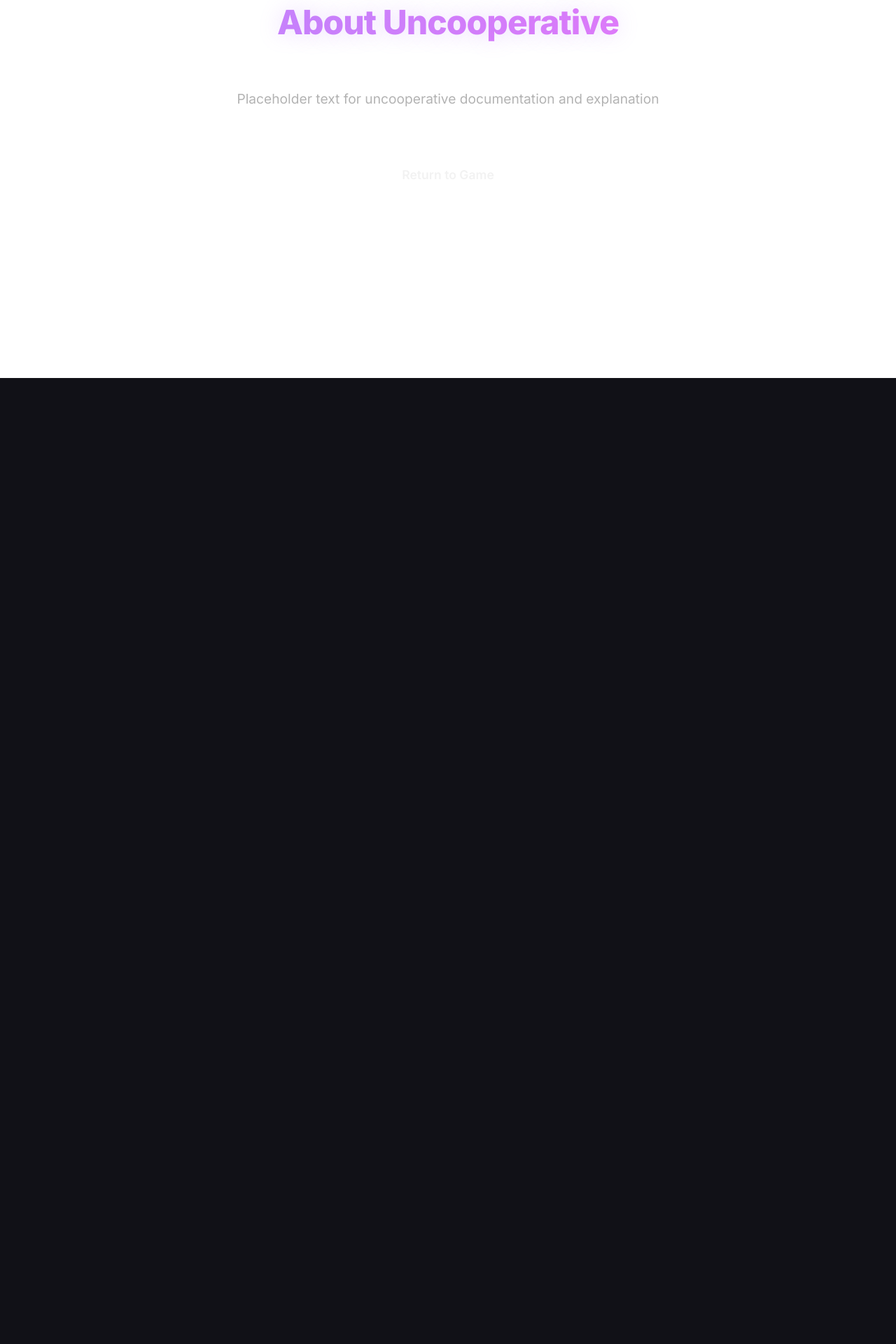
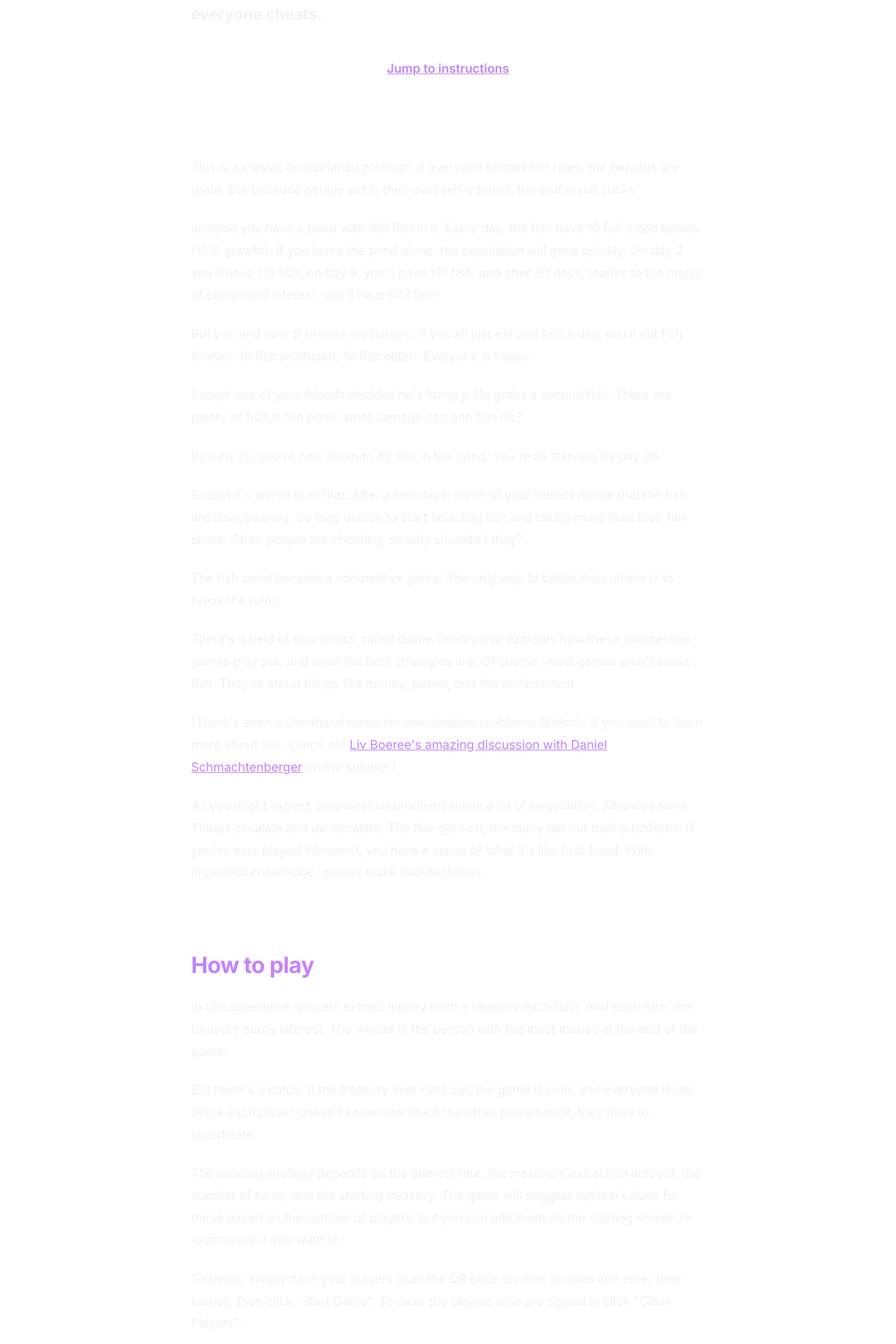
Before and after one commit to alistaircroll/Uncooperative, a Next.js app: page /about in a window 1280 px wide. Shown: the part 260-2180 px from the top of the page at 70% size. Before the commit the page ends 800 px from the top, so only its background shows below. Built offline with nearby package versions, Linux system fonts and the light colour scheme.

Commit message:
Update About page with full content: fish pond analogy, game theory, and instructions

```diff
--- a/src/app/about/about.module.css
+++ b/src/app/about/about.module.css
@@ -34,6 +34,44 @@
     margin-bottom: 2rem;
 }
 
+.card p {
+    font-size: 1.1rem;
+    color: var(--foreground);
+    line-height: 1.8;
+    margin-bottom: 1.5rem;
+}
+
+.card p:last-child {
+    margin-bottom: 0;
+}
+
+.card a {
+    color: #c084fc;
+    text-decoration: underline;
+    transition: color 0.2s ease;
+}
+
+.card a:hover {
+    color: #e879f9;
+}
+
+.largeText {
+    font-size: 1.4rem !important;
+    font-weight: 600;
+    line-height: 1.6 !important;
+    margin-bottom: 2rem !important;
+}
+
+.sectionTitle {
+    font-size: 2rem;
+    font-weight: 700;
+    margin-bottom: 1.5rem;
+    background: linear-gradient(to right, #c084fc, #e879f9);
+    -webkit-background-clip: text;
+    background-clip: text;
+    color: transparent;
+}
+
 .placeholder {
     font-size: 1.2rem;
     color: var(--text-secondary);
--- a/src/app/about/page.tsx
+++ b/src/app/about/page.tsx
@@ -8,8 +8,83 @@ export default function AboutPage() {
                 <h1 className={styles.title}>About Uncooperative</h1>
 
                 <div className={styles.card}>
-                    <p className={styles.placeholder}>
-                        Placeholder text for uncooperative documentation and explanation
+                    <p className={styles.largeText}>
+                        Cooperating is hard. When a bunch of people share a finite resource, but act selfishly, everyone is eventually worse off. On the other hand, the cheater does better than everyone else—so everyone cheats.
+                    </p>
+
+                    <div className={styles.actions}>
+                        <a href="#how-to-play" className={styles.button}>
+                            Jump to instructions
+                        </a>
+                    </div>
+                </div>
+
+                <div className={styles.card}>
+                    <p>
+                        This is a classic coordination problem: If everyone follows the rules, the benefits are great. But because people act in their own self-interest, the end result sucks.
+                    </p>
+
+                    <p>
+                        Imagine you have a pond with 100 fish in it. Every day, the fish have 10 full-sized babies (10% growth). If you leave the pond alone, the population will grow quickly. On day 2 you'll have 110 fish; on day 3, you'll have 121 fish; and after 20 days, thanks to the magic of compound interest, you'll have 672 fish!
+                    </p>
+
+                    <p>
+                        But you and your 9 friends are hungry. If you all just eat one fish a day, you'll eat fish forever. 10 fish produced, 10 fish eaten. Everyone is happy.
+                    </p>
+
+                    <p>
+                        Except one of your friends decides he's hungry. He grabs a second fish. There are plenty of fish in the pond; what damage can one fish do?
+                    </p>
+
+                    <p>
+                        By turn 20, you're now down to 42 fish in the pond. You're all starving by day 26.
+                    </p>
+
+                    <p>
+                        Except it's worse than that: After a few days, some of your friends notice that the fish are disappearing. So they decide to start hoarding fish and taking more than their fair share. Other people are cheating, so why shouldn't they?
+                    </p>
+
+                    <p>
+                        The fish pond became a competitive game. The only way to better than others is to break the rules.
+                    </p>
+
+                    <p>
+                        There's a field of economics called Game Theory that explores how these competitive games play out, and what the best strategies are. Of course, most games aren't about fish: They're about things like money, power, and the environment.
+                    </p>
+
+                    <p>
+                        (There's even a shorthand name for coordination problems: Moloch. If you want to learn more about this, check out <a href="https://youtu.be/KCSsKV5F4xc" target="_blank" rel="noopener noreferrer">Liv Boeree's amazing discussion with Daniel Schmachtenberger</a> on the subject.)
+                    </p>
+
+                    <p>
+                        As you might expect, coordination problems mean a lot of negotiation. Alliances form. Things escalate and de-escalate. The few get rich, the many get out their pitchforks. If you've ever played Werewolf, you have a sense of what it's like first-hand: With imperfect knowledge, groups make bad decisions.
+                    </p>
+                </div>
+
+                <div className={styles.card} id="how-to-play">
+                    <h2 className={styles.sectionTitle}>How to play</h2>
+
+                    <p>
+                        In Uncooperative, players extract money from a treasury each turn. And each turn, the treasury earns interest. The winner is the person with the most money at the end of the game.
+                    </p>
+
+                    <p>
+                        But there's a catch: If the treasury ever runs out, the game is over, and everyone loses. Since each player doesn't know how much the other players took, they have to coordinate.
+                    </p>
+
+                    <p>
+                        The winning strategy depends on the interest rate, the maximum extraction amount, the number of turns, and the starting treasury. The game will suggest optimal values for these based on the number of players, but you can edit them on the starting screen to experiment if you want to.
+                    </p>
+
+                    <p>
+                        To begin, simply have your players scan the QR code on their phones and enter their names, then click "Start Game". To clear the players who are signed in click "Clear Players".
+                    </p>
+                </div>
+
+                <div className={styles.card}>
+                    <h2 className={styles.sectionTitle}>Credits</h2>
+                    <p>
+                        Uncooperative was created by <a href="https://alistaircroll.com/" target="_blank" rel="noopener noreferrer">Alistair Croll</a>.
                     </p>
                 </div>
 
```
